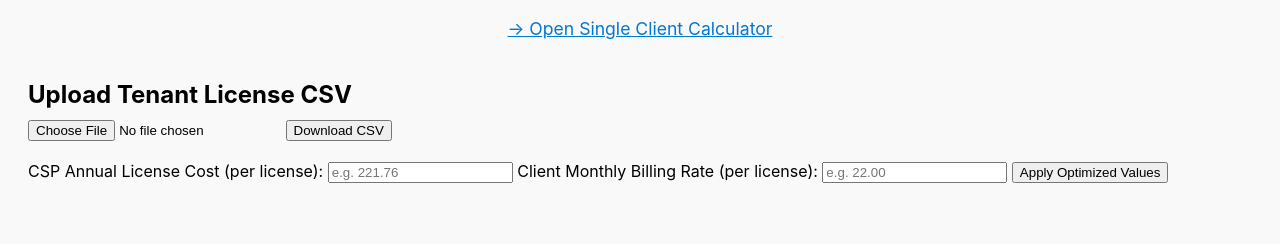
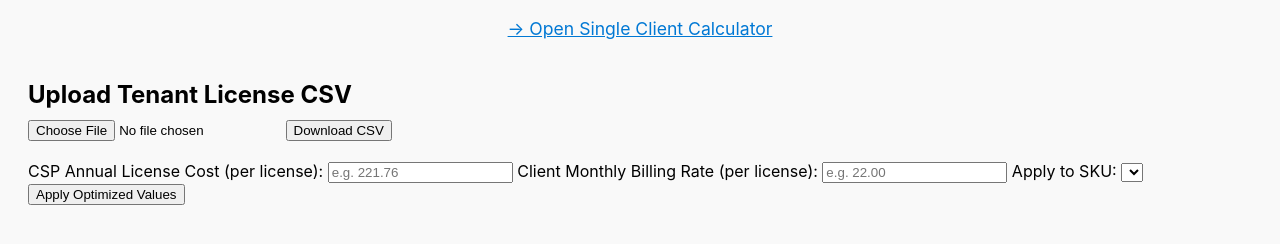
Before and after one commit to sternyz/nadella-spread, a plain HTML site: page index.html in a window 1280 px wide. Shown: the part 150-394 px from the top of the page. Drawn offline with nearby package versions, Linux system fonts and the light colour scheme.

Commit message:
Update index.html

```diff
--- a/index.html
+++ b/index.html
@@ -26,6 +26,9 @@
       <label for="clientRate">Client Monthly Billing Rate (per license):</label>
       <input type="number" id="clientRate" placeholder="e.g. 22.00" />
 
+      <label for="targetSKU" title="Defaults to Business Premium (SW-P-O365-15-M1M) if present.">Apply to SKU:</label>
+      <select id="targetSKU"></select>
+
       <button id="applyOptimized">Apply Optimized Values</button>
     </div>
 
```
